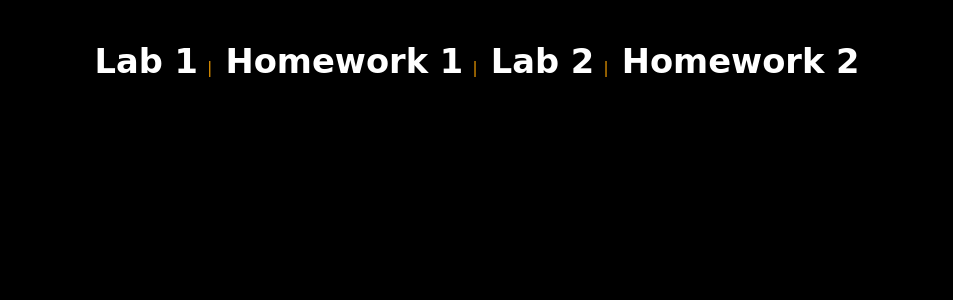
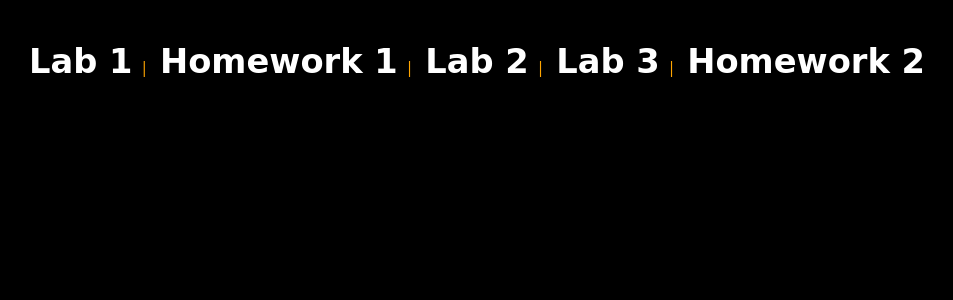
Before and after one commit to bretstine/bstine, a PHP site: page / in a window 1280 px wide. Shown: the top 300 px of the page, without its empty margins (163-1116 px from the left). Run offline with PHP 8.4, Linux system fonts and the light colour scheme.

Commit message:
adding lab 3

```diff
--- a/index.php
+++ b/index.php
@@ -42,6 +42,7 @@
         <a href="./lab/lab1/index.html"><h3>Lab 1</h3></a><b>|</b>
         <a href="./homework/homework_1/homepage.html"><h3>Homework 1</h3></a><b>|</b>
         <a href="./lab/lab2/index.php"><h3>Lab 2</h3></a><b>|</b>
+        <a href="./lab/lab3/index.php"><h3>Lab 3</h3></a><b>|</b>
         <a href="./homework/homework_2/homework2.php"><h3>Homework 2</h3></a>
     </nav>
 
```
